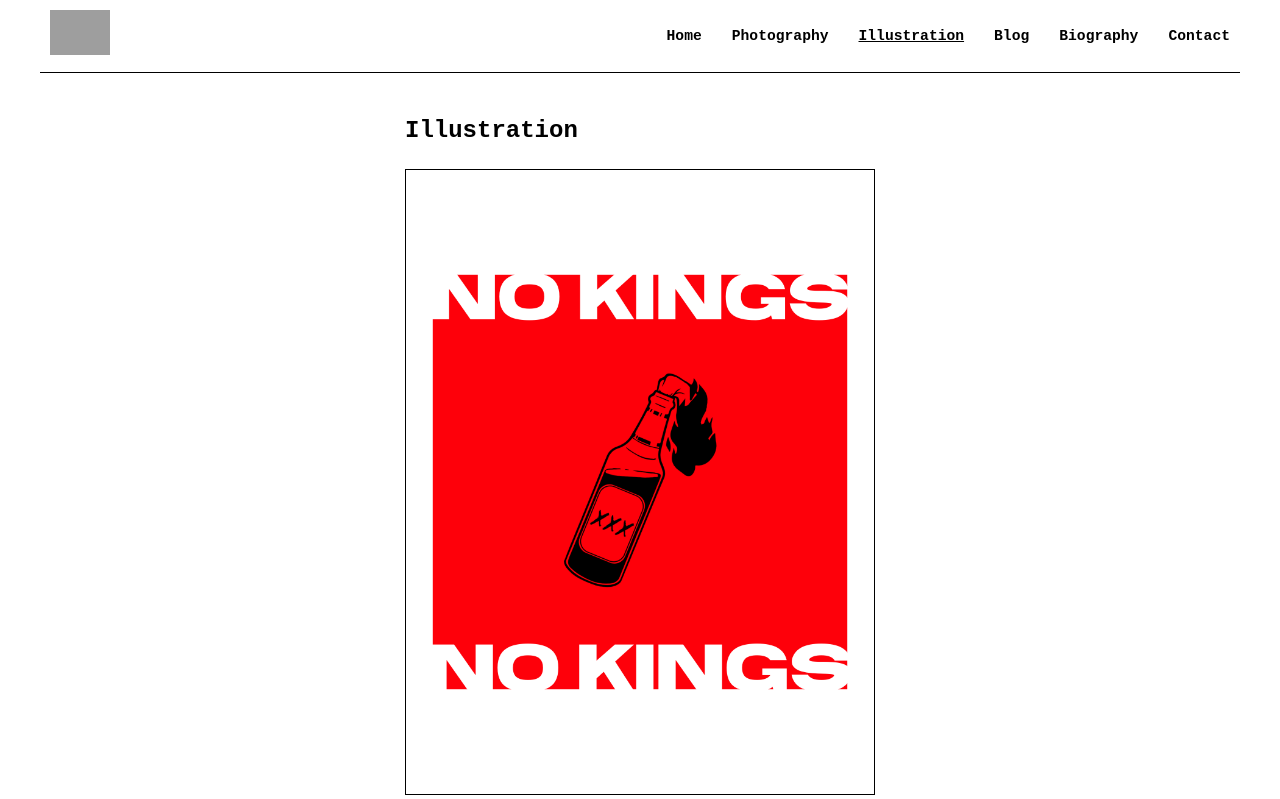
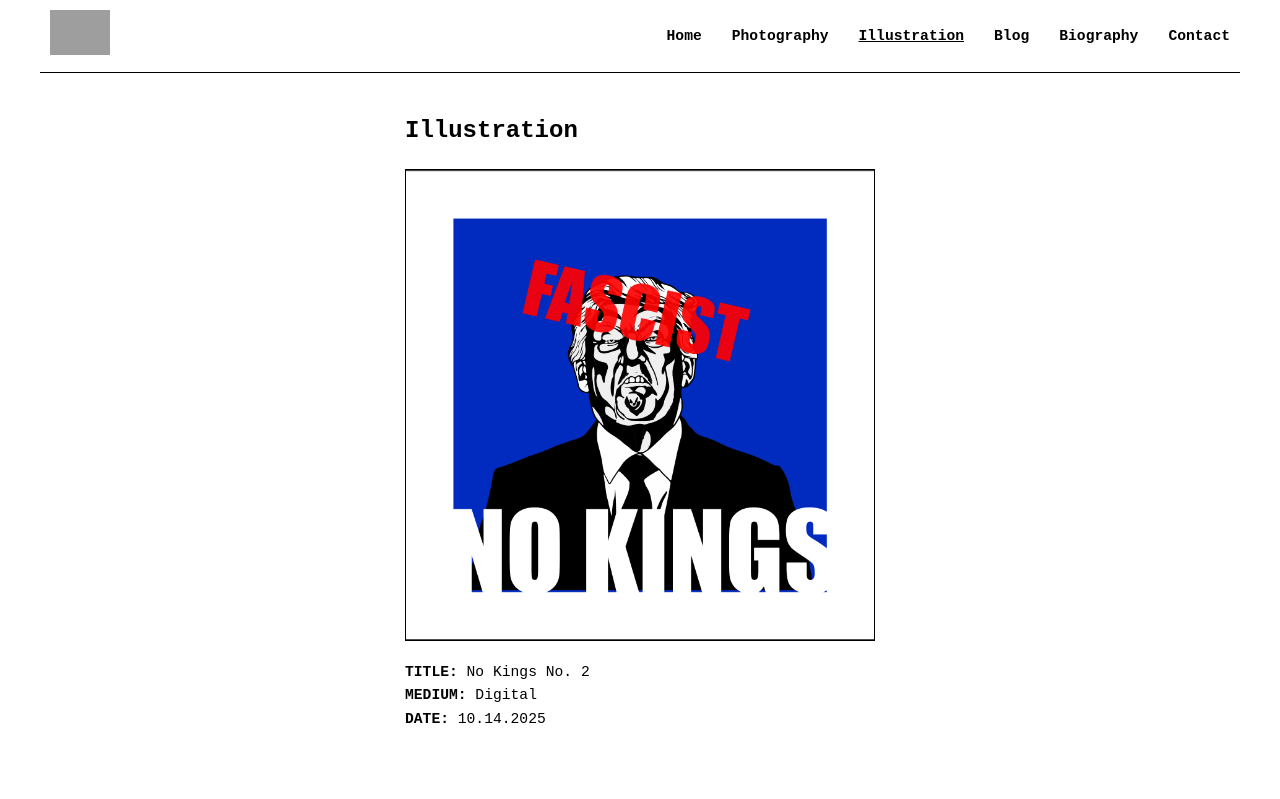
Before and after one commit to forresttindall/art-site, a React (Vite) app: page /illustration in a window 1280 px wide. Shown: the top 799 px of the page. Built offline with nearby package versions, Linux system fonts and the light colour scheme; grey boxes are pictures that could not be loaded.

Commit message:
illustration update

```diff
--- a/src/components/Illustration.jsx
+++ b/src/components/Illustration.jsx
@@ -5,6 +5,21 @@ const Illustration = () => {
     <div className="homepage">
       <div className="homepage-content">
         <h1>Illustration</h1>
+
+         <div className='project'>
+          <div className="featured-image">
+            <img src="/images/nokings2.PNG" alt="Featured artwork" />
+          </div>
+          <p className="mono-text">
+            <span className="bold">Title:</span> No Kings No. 2
+          </p>
+          <p className="mono-text">
+            <span className="bold">medium:</span> Digital
+          </p>
+          <p className="mono-text">
+            <span className="bold">DATE:</span> 10.14.2025
+          </p>
+        </div>
 
     <div className='project'>
           <div className="featured-image">
```
Also changed, not shown: public/images/nokings2.PNG (added).
